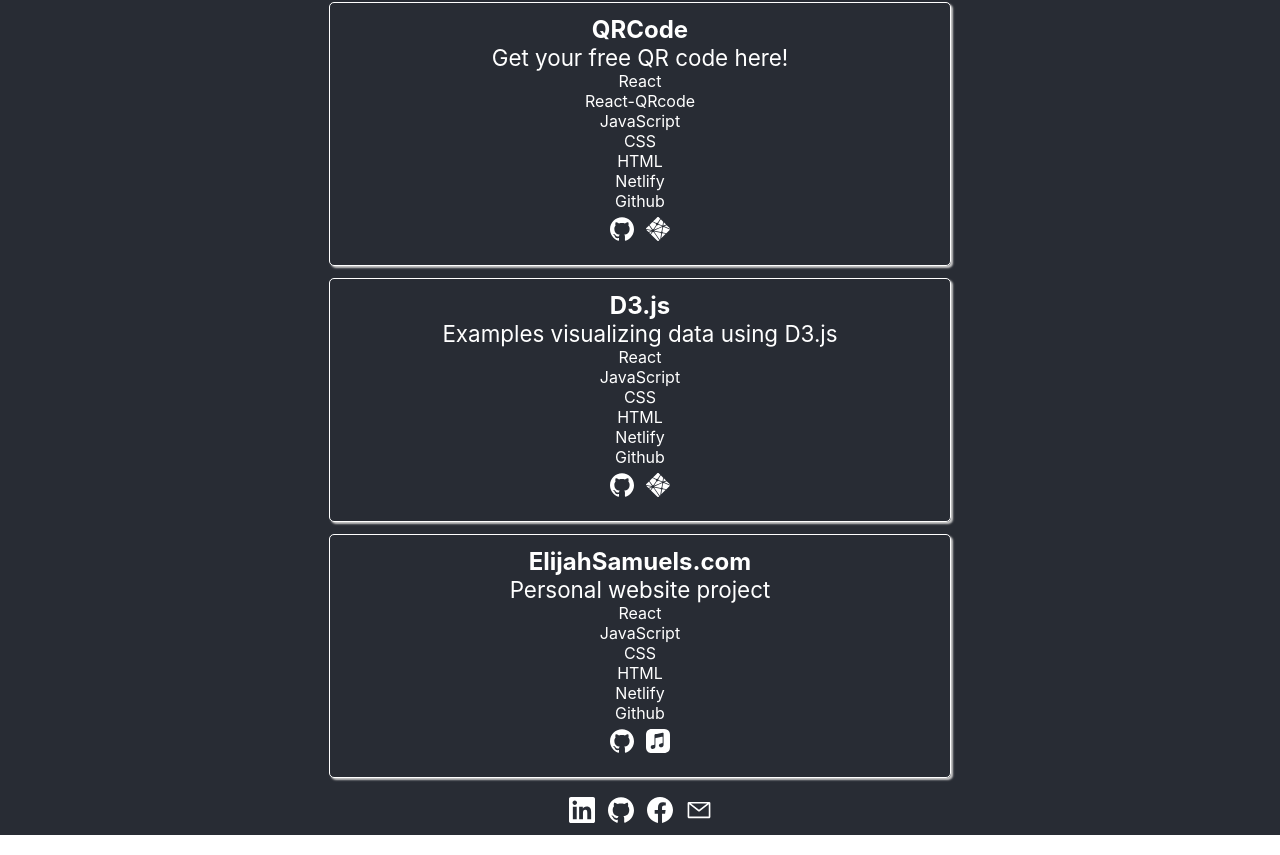
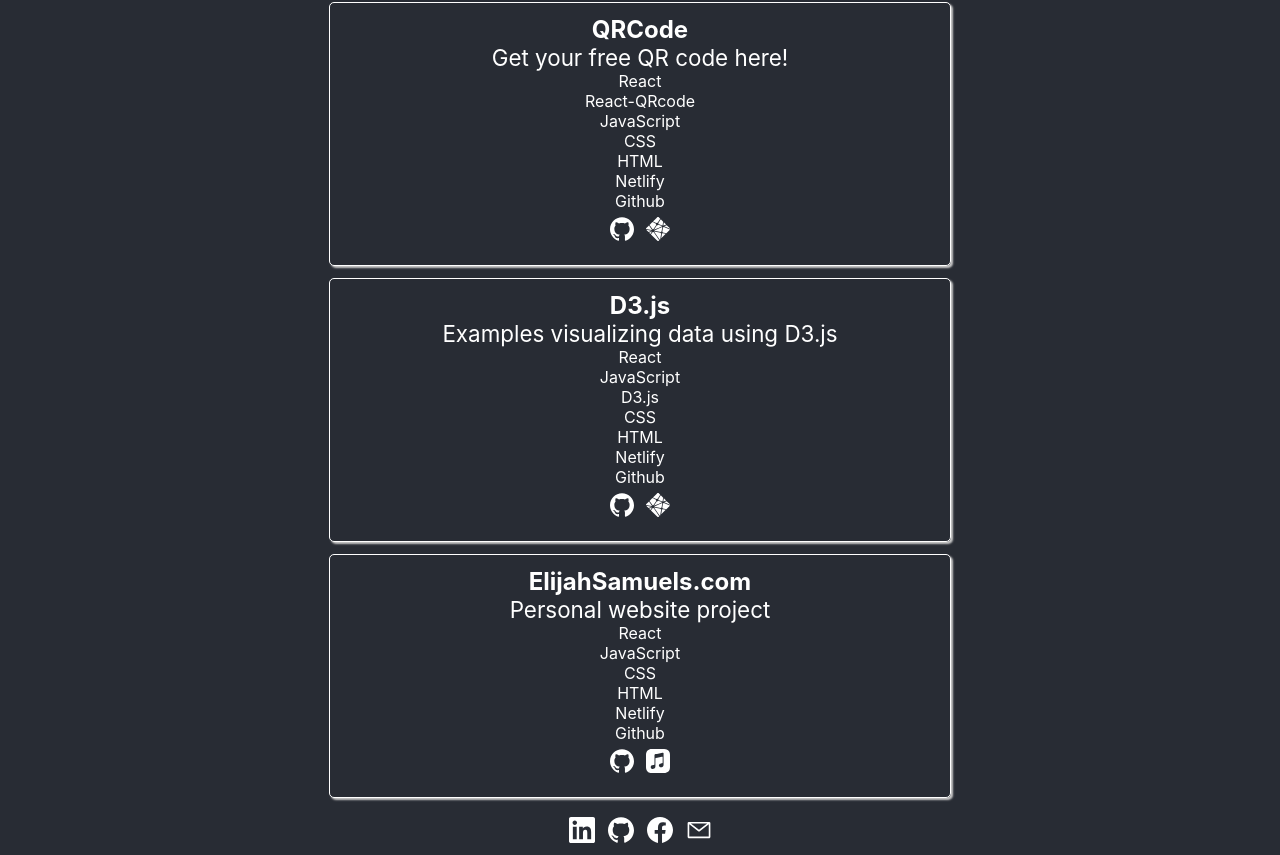
Before and after one commit to elijahsamuels/personal-website2, a React (Create React App) app: page /code/projects in a window 1280 px wide. Shown: the part 649-1504 px from the top of the page. Built offline with nearby package versions, Linux system fonts and the light colour scheme; no server answers.

Commit message:
updated projects

```diff
--- a/src/components/code/Projects.jsx
+++ b/src/components/code/Projects.jsx
@@ -1,4 +1,4 @@
-import React, { useId } from "react";
+import React, { useEffect, useId, useState } from "react";
 import ProjectsObject from "./ProjectsObject";
 import "./Projects.css";
 import { SiGithub, SiNetlify, SiHeroku, SiApplemusic } from "react-icons/si";
@@ -6,20 +6,31 @@
 function Projects() {
   let id = useId();
 
+const [projectHover, setProjectHover] = useState("project");
+
+// useEffect(() => {
+// 	if (/* element is hovered */) {
+// 		setProjectHover("project")
+
+// 	}
+// }, [projectHover])
+
+console.log('projectHover:', projectHover);
   const prodLinkReturn = (linkProps) => {
+		let size = "1em"
     if (linkProps.includes("netlify")) {
-      return <SiNetlify size="1em" />;
+      return <SiNetlify size={size} />;
     } else if (linkProps.includes("heroku")) {
-      return <SiHeroku size="1em" />;
+      return <SiHeroku size={size} />;
     } else {
-      return <SiApplemusic size="1em" />;
+      return <SiApplemusic size={size} />;
     }
   };
 
   const ProjectsReturn = () => {
     return ProjectsObject.map((project) => {
       return (
-        <div className="project" key={`${project.name}-${id}`}>
+        <div className={projectHover} key={`${project.name}-${id}`}>
           <a href={project.prod_link} className={"prod-link"}>
             <div className="project-name">{project.name}</div>
           </a>
--- a/src/components/code/ProjectsObject.js
+++ b/src/components/code/ProjectsObject.js
@@ -34,6 +34,7 @@
     skills_used: [
       "React",
       "JavaScript",
+      "D3.js",
       "CSS",
       "HTML",
       "Netlify",
```
